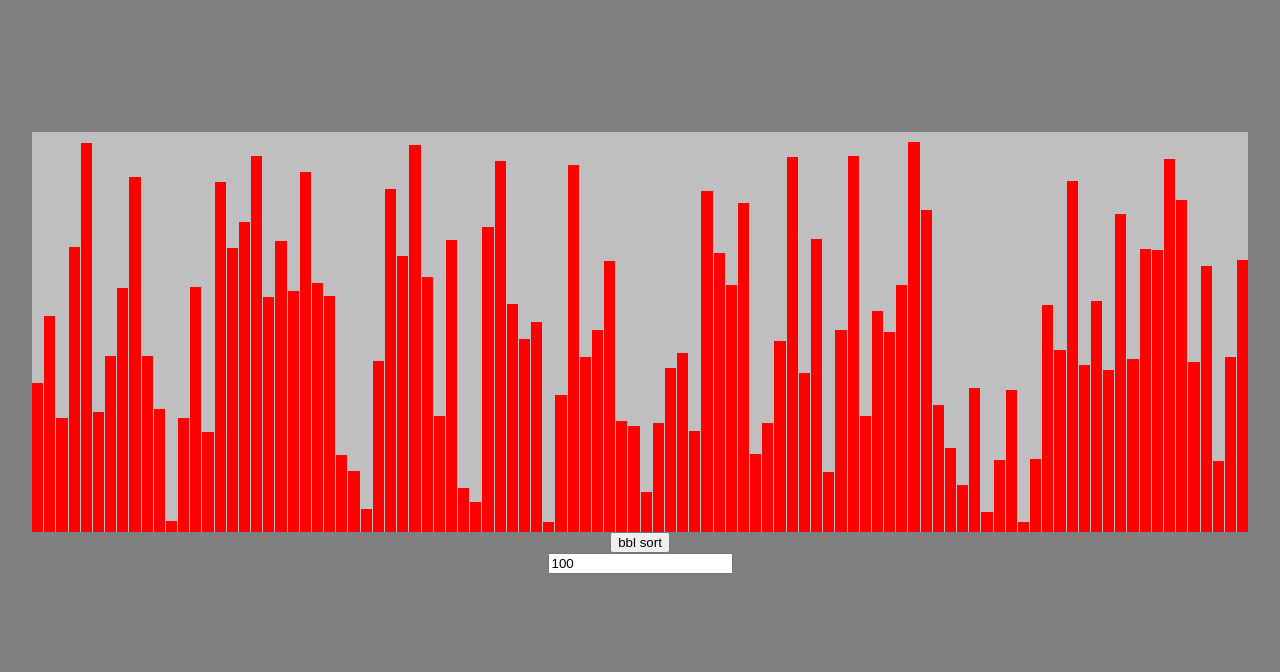
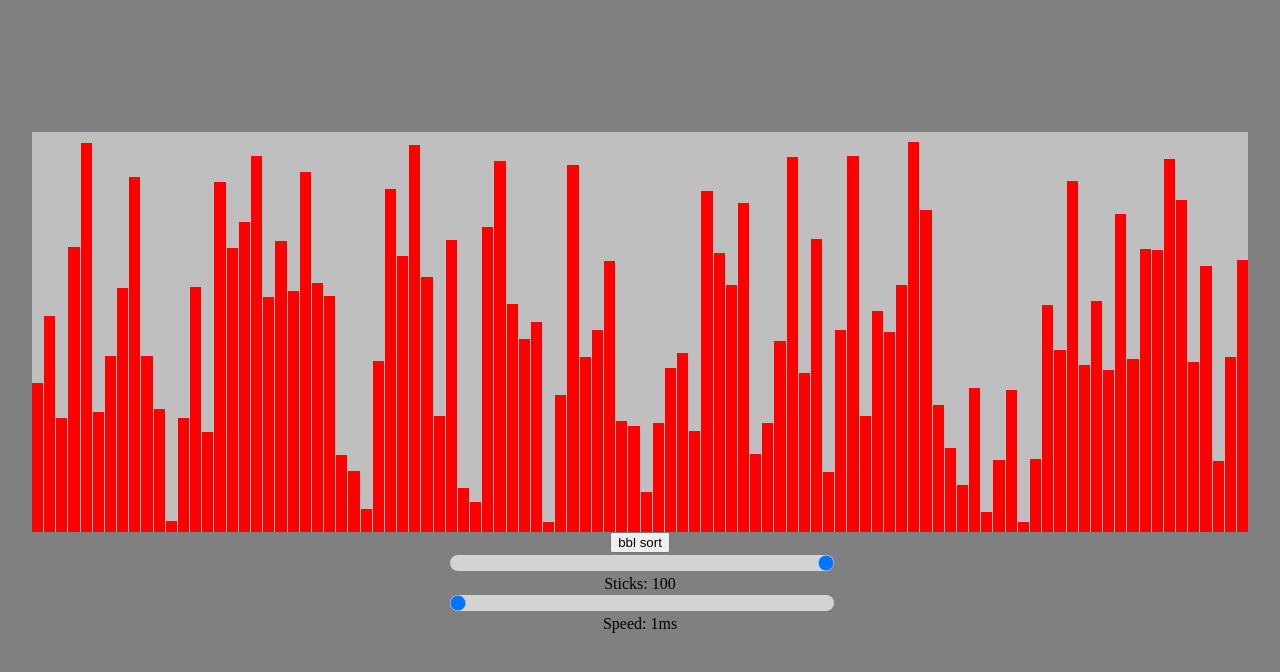
Before and after one commit to williameliasson-dev/sorting-algo, a React (Vite) app: page / in a window 1280 px wide. Shown: the top 672 px of the page. Built offline with nearby package versions, Linux system fonts and the light colour scheme.

Commit message:
control rangers

```diff
--- a/algorithms/bubbelSort.js
+++ b/algorithms/bubbelSort.js
@@ -1,4 +1,4 @@
-export default async function bblSort(arr, setArray) {
+export default async function bblSort(arr, setArray, speed) {
   const timer = (ms) => new Promise((res) => setTimeout(res, ms));
   let newArray = [...arr];
   for (let i = 0; i < arr.length; i++) {
@@ -9,7 +9,7 @@ export default async function bblSort(arr, setArray) {
       newArray[j + 1].state = "active";
       if (arr[j].height > arr[j + 1].height) {
         // If the condition is true then swap them
-        await timer(90);
+        await timer(speed);
         let temp = arr[j].height;
         newArray[j].height = arr[j + 1].height;
         newArray[j + 1].height = temp;
--- a/src/App.css
+++ b/src/App.css
@@ -4,3 +4,20 @@
   padding: 2rem;
   text-align: center;
 }
+
+.slider-container {
+  margin: auto;
+  width: 30vw;
+  display: flex;
+  flex-direction: column;
+}
+
+.sticks-slider {
+  width: 100%;
+  -webkit-appearance: none; /* Override default CSS styles */
+  appearance: none;
+  border-radius: 9px;
+  background: #d3d3d3; /* Grey background */
+  outline: none; /* Remove outline */
+  background-color: none;
+}
--- a/src/App.jsx
+++ b/src/App.jsx
@@ -1,15 +1,38 @@
 import { useState } from "react";
-
 import "./App.css";
 import Sticks from "./components/Sticks/Sticks";
 
 function App() {
   const [amount, setAmount] = useState(100);
+  const [speed, setSpeed] = useState(1);
 
   return (
     <div>
-      <Sticks amount={amount} />
-      <input value={amount} onChange={(e) => setAmount(e.target.value)}></input>
+      <Sticks amount={amount} speed={speed} />
+      <div className="slider-container">
+        <div>
+          <input
+            className="sticks-slider"
+            type="range"
+            min="10"
+            max="100"
+            value={amount}
+            onChange={(e) => setAmount(e.target.value)}
+          />
+          <span>Sticks: {amount}</span>
+        </div>
+        <div>
+          <input
+            className="sticks-slider"
+            type="range"
+            min="1"
+            max="300"
+            value={speed}
+            onChange={(e) => setSpeed(e.target.value)}
+          />
+          <span>Speed: {speed}ms</span>
+        </div>
+      </div>
     </div>
   );
 }
--- a/src/components/Sticks/Sticks.css
+++ b/src/components/Sticks/Sticks.css
@@ -1,6 +1,6 @@
 .sticks-container {
   display: flex;
-  justify-content: left;
+  justify-content: center;
   align-items: flex-end;
   background-color: rgb(191, 191, 191);
   height: 50vh;
@@ -17,6 +17,5 @@
 .stick {
   background-color: rgb(255, 0, 0);
   height: 120px;
-  transition: 0.1s;
   width: 1%;
 }
--- a/src/components/Sticks/Sticks.jsx
+++ b/src/components/Sticks/Sticks.jsx
@@ -42,7 +42,9 @@ const Sticks = (props) => {
           );
         })}
       </div>
-      <button onClick={() => bblSort(renderSticks, setRenderSticks)}>
+      <button
+        onClick={() => bblSort(renderSticks, setRenderSticks, props.speed)}
+      >
         bbl sort
       </button>
     </div>
```
